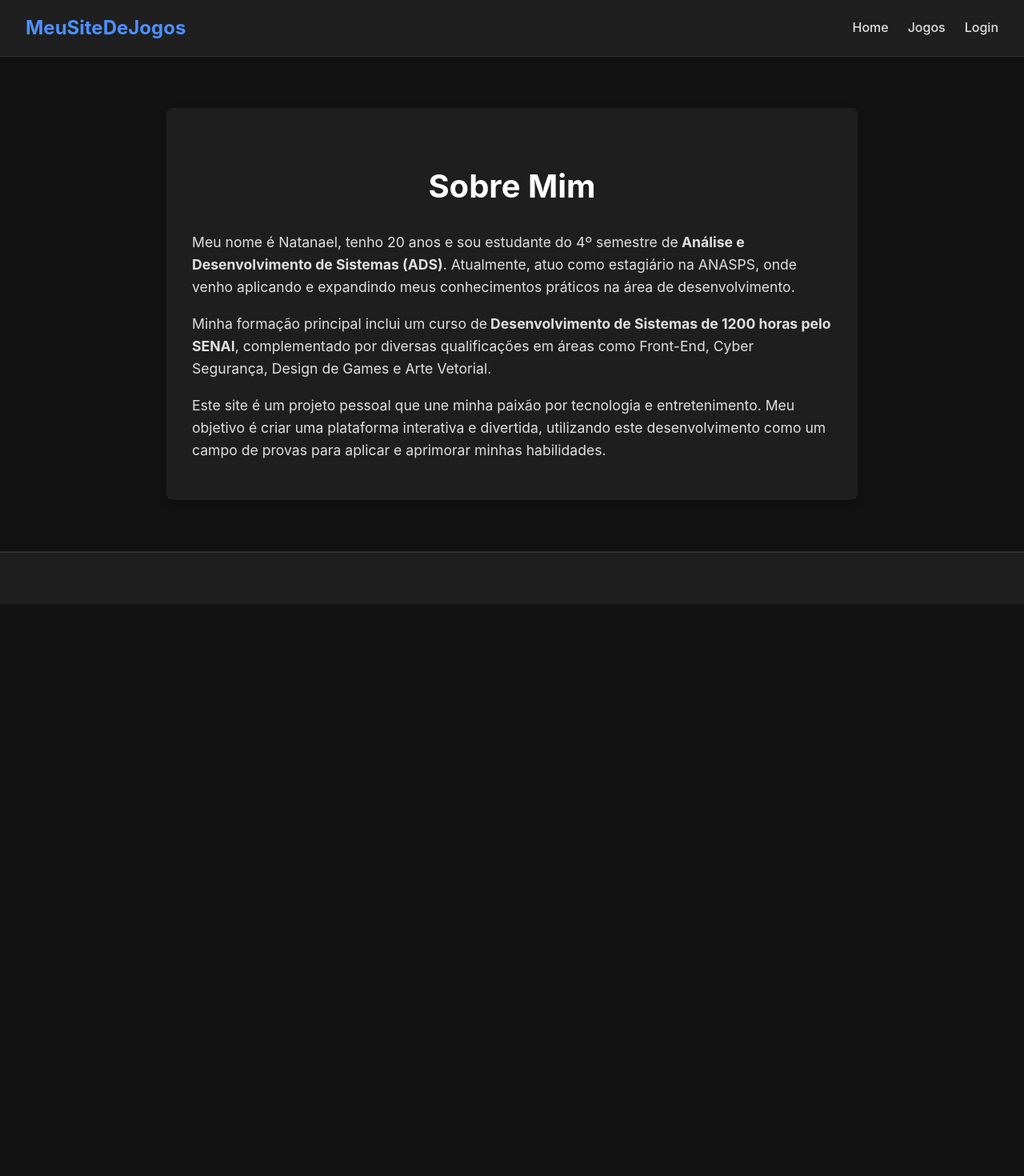
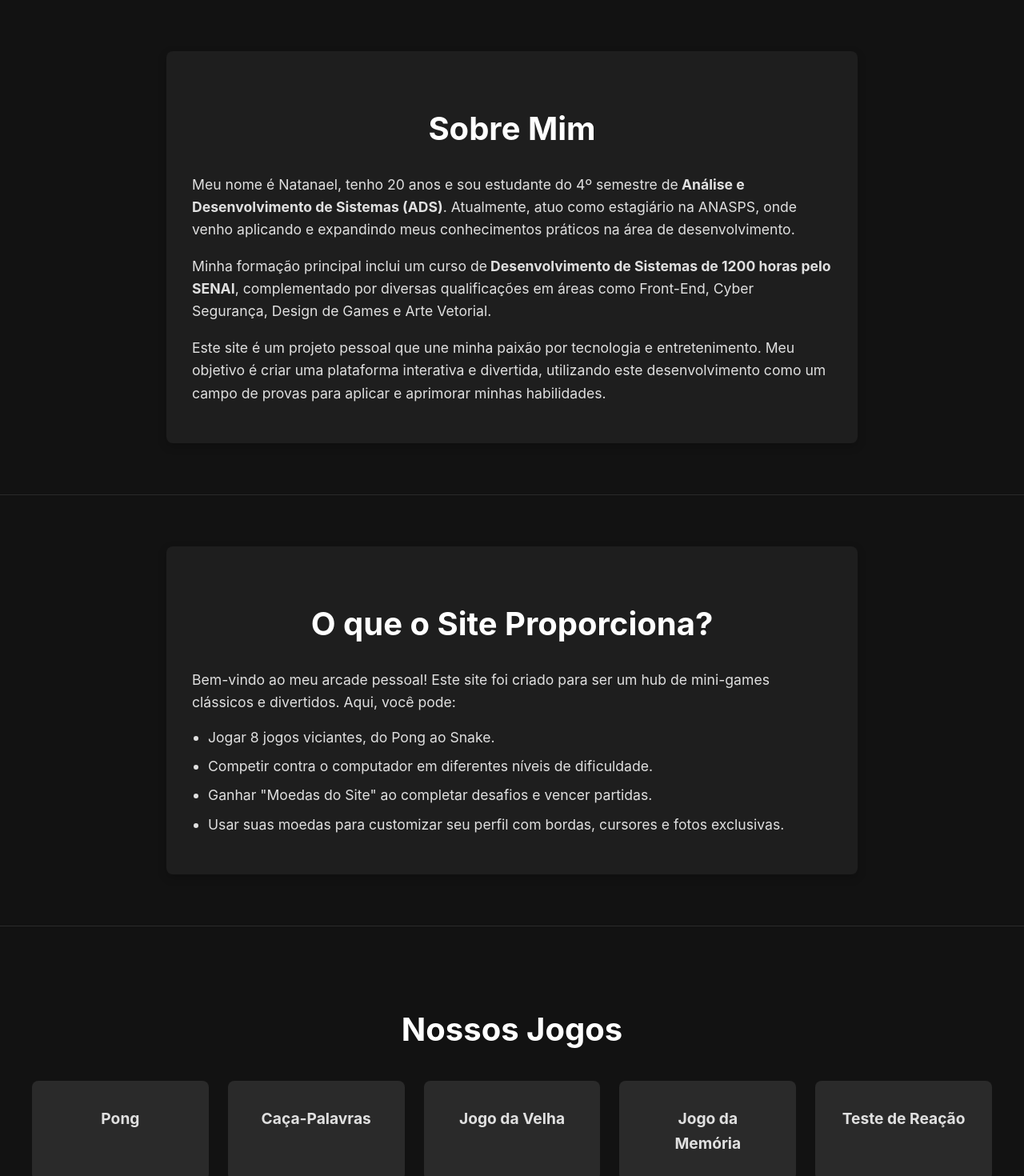
Before and after one commit to NatanaelTRodrigues/Hub-interativo, a React (Create React App) app: page / in a window 1280 px wide. Shown: the top 1470 px of the page at 80% size. Before the commit the page ends 800 px from the top, so only its background shows below. Built offline with nearby package versions, Linux system fonts and the light colour scheme.

Commit message:
Arrumado a parte da home

```diff
--- a/src/pages/HomePage.css
+++ b/src/pages/HomePage.css
@@ -1,56 +1,21 @@
-/* Reset básico e fontes */
+/* CSS para HomePage.jsx - VERSÃO LIMPA */
 
-.homepage-container {
-  max-width: 100%;
-  overflow-x: hidden;
-}
-
-/* ===== Header ===== */
-.header {
-  display: flex;
-  justify-content: space-between;
-  align-items: center;
-  padding: 1rem 2rem;
-  background-color: #1f1f1f;
-  border-bottom: 1px solid #333;
-  position: sticky;
-  top: 0;
-  z-index: 100;
-}
-
-.logo {
-  font-size: 1.5rem;
-  font-weight: bold;
-  color: #4d90fe; /* Um azul "tech" */
-  cursor: pointer;
-  user-select: none; /* Impede seleção de texto ao clicar rápido */
-}
-
-.navbar a {
-  margin-left: 1.5rem;
-  text-decoration: none;
-  color: #e0e0e0;
-  font-weight: 500;
-  transition: color 0.3s ease;
-}
-
-.navbar a:hover {
-  color: #4d90fe;
-}
+/* Estilos de Header, Logo, Navbar e Footer FORAM MOVIDOS */
 
 /* ===== Seções Padrão ===== */
 .section {
   padding: 4rem 2rem;
   border-bottom: 1px solid #2a2a2a;
 }
-
+.section:last-of-type {
+  border-bottom: none;
+}
 .section h2 {
   font-size: 2.5rem;
   color: #fff;
   margin-bottom: 1.5rem;
   text-align: center;
 }
-
 .content-box {
   max-width: 800px;
   margin: 0 auto;
@@ -59,14 +24,19 @@
   border-radius: 8px;
   box-shadow: 0 4px 12px rgba(0, 0, 0, 0.2);
 }
-
 .content-box p,
 .content-box li {
   font-size: 1.1rem;
   margin-bottom: 1rem;
 }
+.content-box ul {
+  padding-left: 20px;
+}
+.content-box li {
+  margin-bottom: 0.5rem;
+}
 
-/* ===== Seção de Jogos ===== */
+/* ===== Seção de Jogos (Preview) ===== */
 .game-grid {
   display: grid;
   grid-template-columns: repeat(auto-fit, minmax(200px, 1fr));
@@ -75,23 +45,22 @@
   margin: 2rem auto;
 }
 
-.game-card {
+/* Este é o estilo para os cards NÃO-clicáveis da Home */
+.game-card-preview {
   background-color: #2a2a2a;
   padding: 2rem;
   border-radius: 8px;
   text-align: center;
   font-size: 1.2rem;
   font-weight: bold;
-  cursor: pointer;
-  transition: transform 0.3s ease, background-color 0.3s ease;
+  cursor: default; /* Não são clicáveis */
+  transition: transform 0.3s ease;
+}
+.game-card-preview:hover {
+  transform: translateY(-5px);
 }
 
-.game-card:hover {
-  transform: translateY(-5px);
-  background-color: #4d90fe;
-  color: #121212;
-}
-
+/* Botão "Call to Action" */
 .btn-cta {
   display: block;
   width: fit-content;
@@ -104,31 +73,6 @@
   font-weight: bold;
   transition: background-color 0.3s ease;
 }
-
 .btn-cta:hover {
   background-color: #3a7bd5;
 }
-
-/* ===== Rodapé ===== */
-.footer {
-  text-align: center;
-  padding: 2rem;
-  background-color: #1f1f1f;
-  border-top: 1px solid #333;
-}
-
-.social-links {
-  margin-top: 1rem;
-}
-
-.social-links a {
-  margin: 0 1rem;
-  color: #e0e0e0;
-  text-decoration: none;
-  font-size: 1.2rem;
-  transition: color 0.3s ease;
-}
-
-.social-links a:hover {
-  color: #4d90fe;
-}
--- a/src/pages/HomePage.jsx
+++ b/src/pages/HomePage.jsx
@@ -1,65 +1,16 @@
 import React from "react";
 import "./HomePage.css";
-import { useApp } from "../contexts/AppContext"; // <-- 1. Importar o AppContext
-import { Link } from "react-router-dom"; // <-- 2. Importar o Link
+import { Link } from "react-router-dom"; // Precisamos do Link para o botão "Ver Todos"
 
 function HomePage() {
-  // --- 3. Pegar os dados do usuário e a função de logout ---
-  const { profile, session, logout } = useApp();
-
-  let clickCount = 0;
-  let lastClickTime = 0;
-
-  const handleLogoClick = () => {
-    // ... (lógica do clique triplo não muda) ...
-    const now = new Date().getTime();
-    if (now - lastClickTime < 500) clickCount++;
-    else clickCount = 1;
-    lastClickTime = now;
-    if (clickCount >= 3) {
-      alert("Acesso ADMIN liberado!");
-      clickCount = 0;
-    }
-  };
-
   return (
     <div className="homepage-container">
-      {/* ===== HEADER (ATUALIZADO) ===== */}
-      <header className="header">
-        <div className="logo" onClick={handleLogoClick}>
-          MeuSiteDeJogos
-        </div>
-        <nav className="navbar">
-          <Link to="/">Home</Link>
-          <Link to="/jogos">Jogos</Link>
+      {/* O HEADER FOI REMOVIDO DAQUI */}
 
-          {/* --- Lógica de Login/Logout --- */}
-          {session ? (
-            <>
-              {/* Se está logado, mostra Perfil e Logout */}
-              <Link to="/perfil">
-                {profile ? profile.username : "Perfil"} {/* Mostra o nome! */}
-              </Link>
-              <a href="#" onClick={logout} className="logout-button">
-                Sair
-              </a>
-            </>
-          ) : (
-            <>
-              {/* Se não está logado, mostra Login */}
-              <Link to="/login" className="login-button">
-                Login
-              </Link>
-            </>
-          )}
-        </nav>
-      </header>
-
-      {/* ===== O RESTO DA PÁGINA (sem mudança) ===== */}
+      {/* ===== SEÇÃO SOBRE MIM ===== */}
       <section id="sobre" className="section section-sobre">
         <div className="content-box">
           <h2>Sobre Mim</h2>
-          {/* ... (Seu texto sobre mim) ... */}
           <p>
             Meu nome é Natanael, tenho 20 anos e sou estudante do 4º semestre de
             <strong> Análise e Desenvolvimento de Sistemas (ADS)</strong>.
@@ -84,9 +35,49 @@ function HomePage() {
         </div>
       </section>
 
-      {/* ... (Seções "O que o Site Proporciona" e "Preview dos Jogos" não mudam) ... */}
+      {/* ===== SEÇÃO O QUE O SITE PROPORCIONA ===== */}
+      <section id="site" className="section section-site">
+        <div className="content-box">
+          <h2>O que o Site Proporciona?</h2>
+          <p>
+            Bem-vindo ao meu arcade pessoal! Este site foi criado para ser um
+            hub de mini-games clássicos e divertidos. Aqui, você pode:
+          </p>
+          <ul>
+            <li>Jogar 8 jogos viciantes, do Pong ao Snake.</li>
+            <li>
+              Competir contra o computador em diferentes níveis de dificuldade.
+            </li>
+            <li>
+              Ganhar "Moedas do Site" ao completar desafios e vencer partidas.
+            </li>
+            <li>
+              Usar suas moedas para customizar seu perfil com bordas, cursores e
+              fotos exclusivas.
+            </li>
+          </ul>
+        </div>
+      </section>
 
-      <footer className="footer">{/* ... (Footer não muda) ... */}</footer>
+      {/* ===== SEÇÃO "PREVIEW" DOS JOGOS ===== */}
+      <section id="jogos" className="section section-jogos">
+        <h2>Nossos Jogos</h2>
+        <div className="game-grid">
+          {/* Este grid na Home é apenas visual, não são links */}
+          <div className="game-card-preview">Pong</div>
+          <div className="game-card-preview">Caça-Palavras</div>
+          <div className="game-card-preview">Jogo da Velha</div>
+          <div className="game-card-preview">Jogo da Memória</div>
+          <div className="game-card-preview">Teste de Reação</div>
+          <div className="game-card-preview">Snake</div>
+          <div className="game-card-preview">Quebra-Blocos</div>
+          <div className="game-card-preview">Clicker</div>
+        </div>
+        <Link to="/jogos" className="btn-cta">
+          Ver Todos os Jogos
+        </Link>
+      </section>
+
     </div>
   );
 }
```
